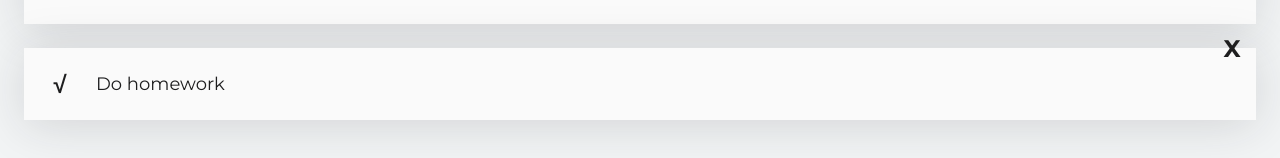
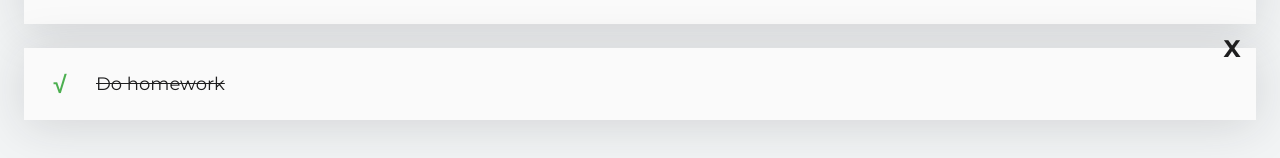
Before and after one commit to danielbatres/react-intro, a React (Create React App) app: page / in a window 1280 px wide. Shown: the part 363-521 px from the top of the page. Built offline with nearby package versions, Linux system fonts and the light colour scheme.

Commit message:
Added completed property

```diff
--- a/src/App.jsx
+++ b/src/App.jsx
@@ -8,7 +8,7 @@ import { CreateTodoButton } from "./CreateTodoButton";
 const todos = [
   { text: "Cut onion", completed: false },
   { text: "Take react intro course", completed: false },
-  { text: "Do homework", completed: false }
+  { text: "Do homework", completed: true }
 ];
 
 function App() {
@@ -19,7 +19,11 @@ function App() {
       <TodoList>
         {todos.map(todo => (
           /* A unique key is added to identify the components within a list */
-          <TodoItem key={todo.text} text={todo.text} />
+          <TodoItem
+            key={todo.text}
+            text={todo.text}
+            completed={todo.completed}
+          />
         ))}
       </TodoList>
       <CreateTodoButton />
```
